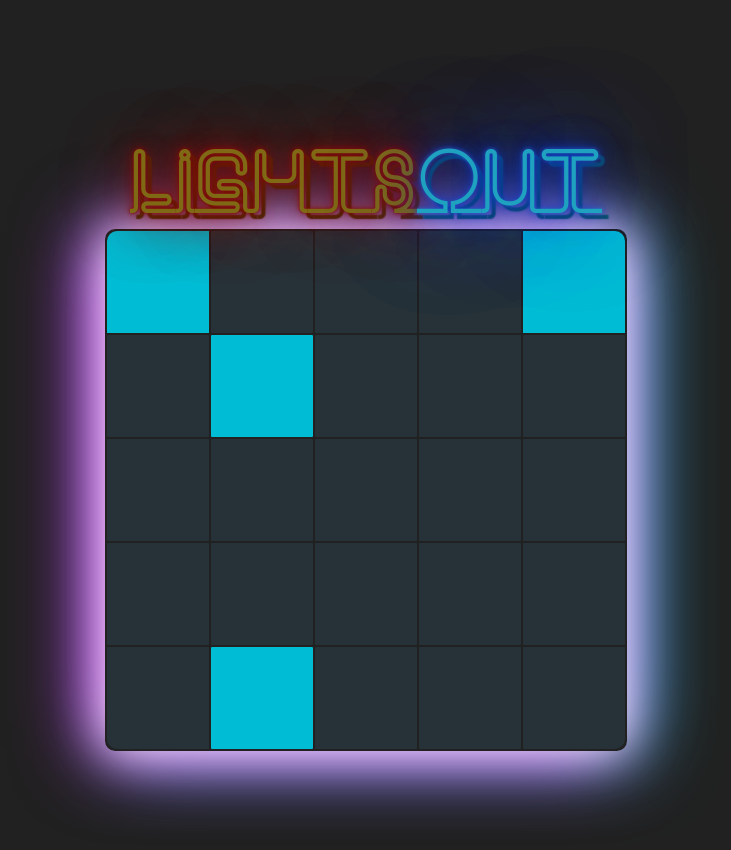
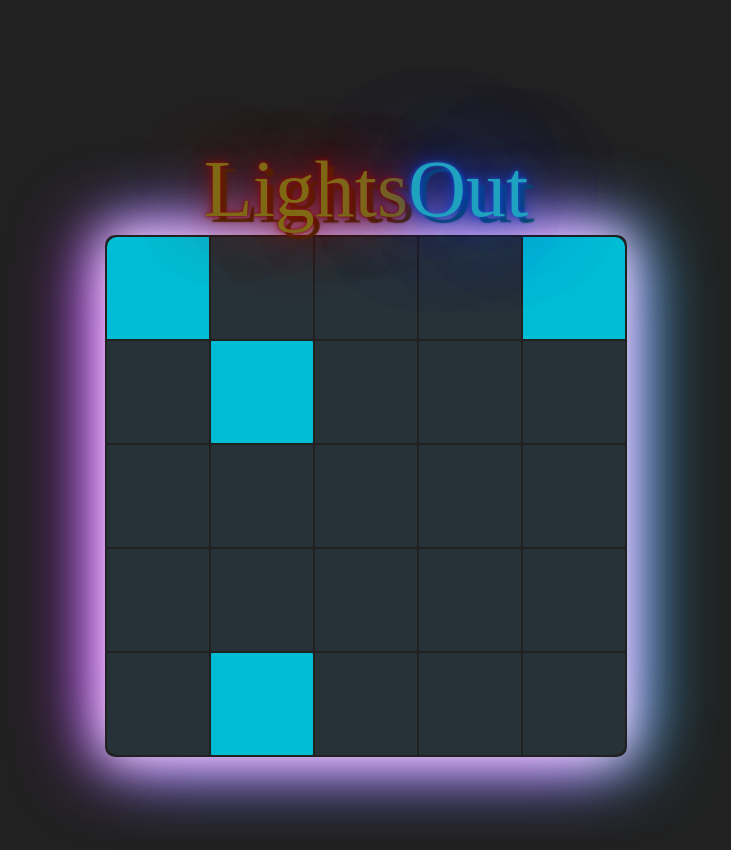
Before and after one commit to shaynemeyer/lights-out-game, a React app: page / in a window 1280 px wide. Shown: the whole page, without its empty margins (274-1005 px from the left). Built offline with nearby package versions, Linux system fonts and the light colour scheme.

Commit message:
unpdated font path

```diff
--- a/package.json
+++ b/package.json
@@ -17,7 +17,7 @@
     "build": "react-scripts build",
     "test": "react-scripts test --env=jsdom",
     "eject": "react-scripts eject",
-    "predeploy": "npm build",
+    "predeploy": "npm run build",
     "deploy": "gh-pages -d build"
   },
   "browserslist": [
--- a/src/Styles/common.scss
+++ b/src/Styles/common.scss
@@ -15,5 +15,5 @@
 
 @font-face {
   font-family: neon;
-  src: url('/fonts/neon.ttf');
+  src: local('neon') url(fonts/neon.ttf) format('tff');
 }
```
